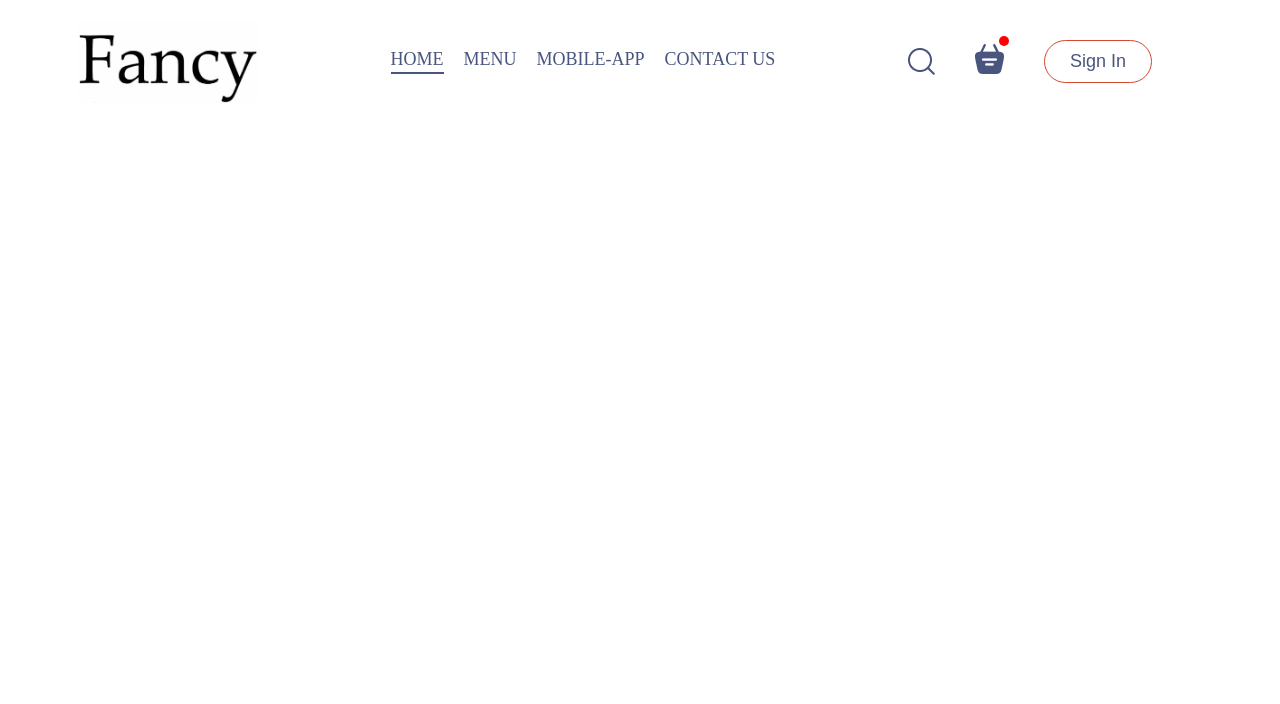
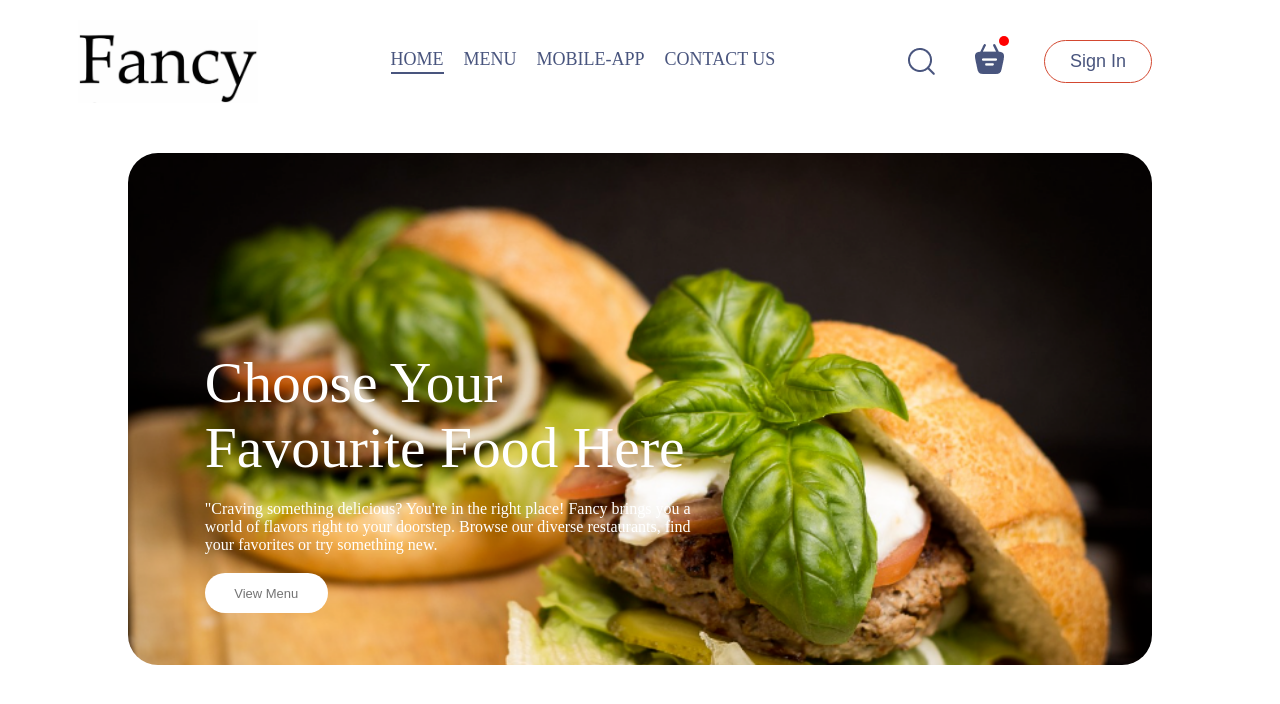
Before and after one commit to mehmetpektass/Food-Delivery-MERN-Stack, a React (Vite) app in the folder project/client/: page / in a window 1280 px wide. Shown: the top 704 px of the page. Built offline with nearby package versions, Linux system fonts and the light colour scheme.

Commit message:
edited header

```diff
--- a/project/client/src/components/Header/Header.css
+++ b/project/client/src/components/Header/Header.css
@@ -0,0 +1,37 @@
+.header{
+    height: 40vw;
+    margin: 30px auto;
+    background: url('../../assets/frontend_assets/header_img.png') no-repeat;
+    background-size: cover;
+    position: relative;
+    border-radius: 30px;
+    animation: fadeIn 3s;
+}
+.header-contents{
+    position: absolute;
+    display: flex;
+    flex-direction: column;
+    align-items: start;
+    gap: 1.5vw;
+    max-width: 50%;
+    bottom: 10%;
+    left: 6vw;
+
+}
+.header-contents h2{
+    font-weight: 500;
+    color: white;
+    font-size: max(4.5vw , 22px);
+}
+.header-contents p{
+    color: white;
+}
+.header-contents button{
+    border: none;
+    color: #747474;
+    font-weight: 500;
+    padding: 1vw 2.3vw;
+    background-color: white;
+    font-size: max(1vw , 13px);
+    border-radius: 50px;
+}
--- a/project/client/src/components/Header/Header.jsx
+++ b/project/client/src/components/Header/Header.jsx
@@ -1,10 +1,21 @@
-import React from 'react'
-import './Header.css'
+import React from "react";
+import "./Header.css";
 
 const Header = () => {
   return (
-    <div></div>
-  )
-}
+    <div className="header">
+      <div className="header-contents">
+        <h2>Choose Your Favourite Food Here</h2>
+        <p>
+          "Craving something delicious? You're in the right place!
+          <span> Fancy</span> brings you a world of flavors right to your
+          doorstep. Browse our diverse restaurants, find your favorites or try
+          something new.
+        </p>
+        <button>View Menu</button>
+      </div>
+    </div>
+  );
+};
 
-export default Header
+export default Header;
--- a/project/client/src/index.css
+++ b/project/client/src/index.css
@@ -14,3 +14,11 @@ a{
   width: 80%;
   margin: auto;
 }
+@keyframes fadeIn {
+  0%{
+    opacity: 0;
+  }
+  100%{
+    opacity: 1;
+  }
+}
```
Also changed, not shown: project/client/src/assets/frontend_assets/header_img.png.
